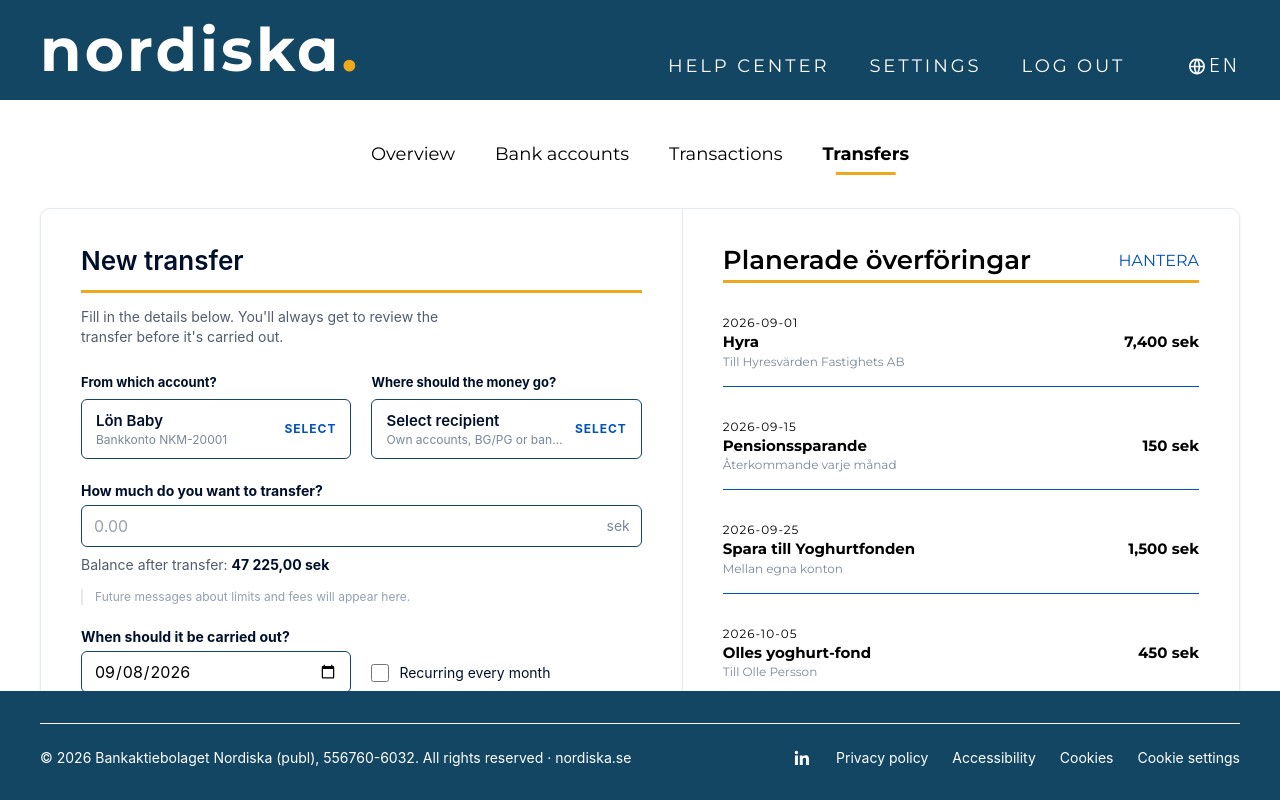
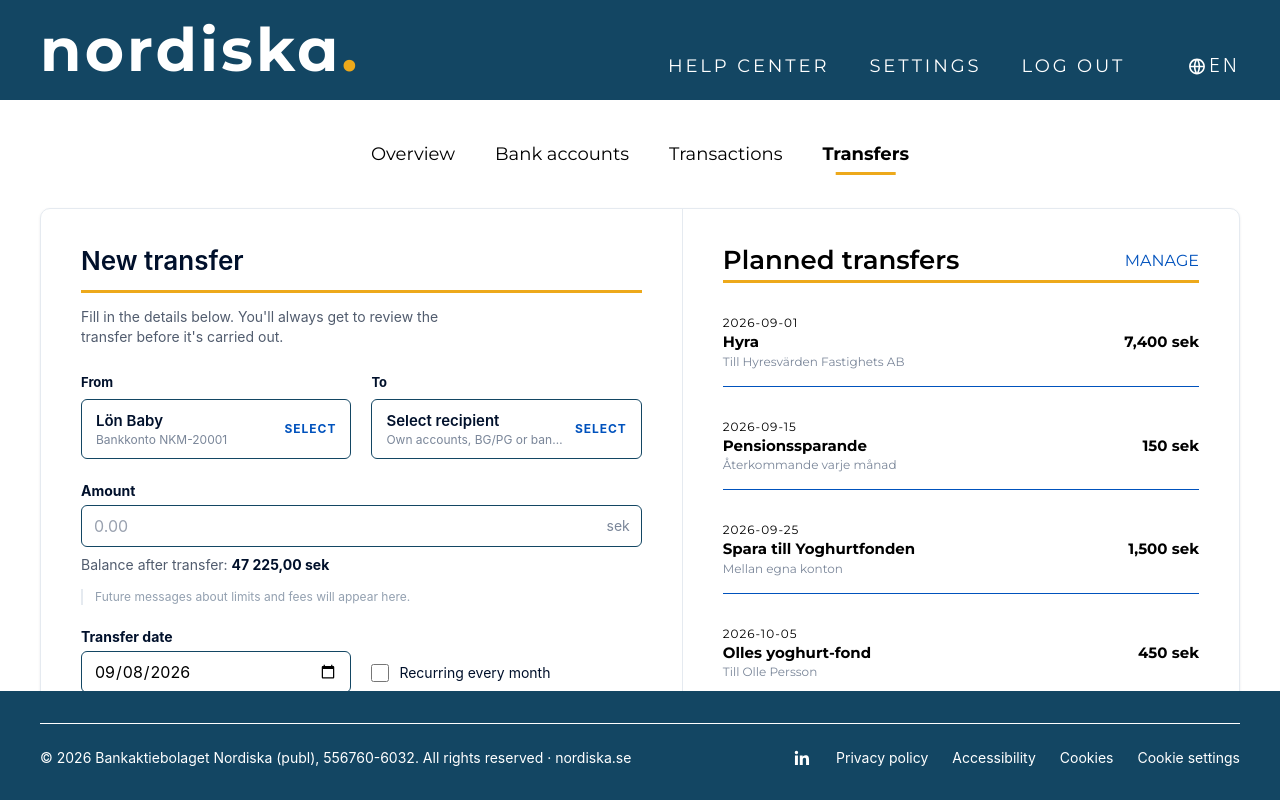
Before and after one commit to chas-challenge-2026/nordiska-team1, a React (Vite) app in the folder frontend/: page /transfer in a window 1280 px wide. Built offline with nearby package versions, Linux system fonts and the light colour scheme.

Commit message:
changes the text for all fields and made it so 'plannerade överföringar' now translates when language is changed

```diff
--- a/frontend/src/components/Table.tsx
+++ b/frontend/src/components/Table.tsx
@@ -1,3 +1,5 @@
+import { useTranslation } from "react-i18next";
+
 type TableProps = {
     tableType: "transaction" | "account" | "planned";
     children: React.ReactNode;
@@ -15,6 +17,8 @@ type TableProps = {
  */
 
 export default function Table({tableType, children, handleClick}: TableProps) {
+    const { t } = useTranslation();
+
     switch (tableType) {
         case "account":
             return (
@@ -30,8 +34,8 @@ export default function Table({tableType, children, handleClick}: TableProps) {
             return (
                 <div className="font-montserrat flex flex-col gap-8">
                     <div className="border-b-nordiska-orange border-b-3 flex justify-between">
-                        <h1 className="font-semibold text-[26px]">Planerade överföringar</h1>
-                        <button className="uppercase text-primary-blue hover:text-nordiska-blue" onClick={() => handleClick()}>hantera</button>
+                        <h1 className="font-semibold text-[26px]">{t("table.planned-transactions")}</h1>
+                        <button className="uppercase text-primary-blue hover:text-nordiska-blue" onClick={() => handleClick()}>{t("generic.handle")}</button>
                     </div>
                     {children}
                 </div>
--- a/frontend/src/i18n/locales/en.json
+++ b/frontend/src/i18n/locales/en.json
@@ -81,8 +81,8 @@
     "name-label-recurring": "Name the transfer",
     "name-placeholder": "E.g. Rent September",
     "default-name": "Transfer",
-    "from-label": "From which account?",
-    "to-label": "Where should the money go?",
+    "from-label": "From",
+    "to-label": "To",
     "select": "Select",
     "select-account-placeholder": "Select account",
     "select-recipient-placeholder": "Select recipient",
@@ -92,13 +92,13 @@
     "kind-external": "External",
     "kind-internal-help": "Between your own accounts",
     "kind-external-help": "Requires signing with BankID",
-    "amount-label": "How much do you want to transfer?",
+    "amount-label": "Amount",
     "amount-placeholder": "0.00",
     "amount-suffix": "sek",
     "amount-error": "Amount exceeds the balance on {{account}}",
     "balance-after": "Balance after transfer:",
     "reserved-notice": "Future messages about limits and fees will appear here.",
-    "date-label": "When should it be carried out?",
+    "date-label": "Transfer date",
     "recurring-label": "Recurring every month",
     "cta-submit": "Review transfer",
     "cta-hint-external": "You'll sign with BankID in the next step.",
@@ -121,8 +121,8 @@
     },
 
     "modal": {
-      "from-title": "From which account?",
-      "to-title": "Where should the money go?",
+      "from-title": "Choose Account",
+      "to-title": "Choose recipient",
       "search-placeholder": "Search by name",
       "group-own": "My accounts",
       "group-favorites": "Favorites / Recent",
--- a/frontend/src/i18n/locales/sv.json
+++ b/frontend/src/i18n/locales/sv.json
@@ -81,8 +81,8 @@
     "name-label-recurring": "Namnge överföringen",
     "name-placeholder": "T.ex. Hyra september",
     "default-name": "Överföring",
-    "from-label": "Från vilket konto?",
-    "to-label": "Vart ska pengarna?",
+    "from-label": "Från",
+    "to-label": "Till",
     "select": "Välj",
     "select-account-placeholder": "Välj konto",
     "select-recipient-placeholder": "Välj mottagare",
@@ -92,13 +92,13 @@
     "kind-external": "Externt",
     "kind-internal-help": "Mellan dina egna konton",
     "kind-external-help": "Kräver signering med BankID",
-    "amount-label": "Hur mycket vill du föra över?",
+    "amount-label": "Summa",
     "amount-placeholder": "0,00",
     "amount-suffix": "sek",
     "amount-error": "Belopp överstiger saldo på {{account}}",
     "balance-after": "Saldo efter överföring:",
     "reserved-notice": "Här visas framtida meddelanden om gränser och avgifter.",
-    "date-label": "När ska den genomföras?",
+    "date-label": "Överföringsdatum",
     "recurring-label": "Återkommande varje månad",
     "cta-submit": "Granska överföring",
     "cta-hint-external": "Du signerar med BankID i nästa steg.",
@@ -121,8 +121,8 @@
     },
 
     "modal": {
-      "from-title": "Från vilket konto?",
-      "to-title": "Vart ska pengarna?",
+      "from-title": "Välj konto?",
+      "to-title": "Välj mottagare",
       "search-placeholder": "Sök på namn",
       "group-own": "Mina konton",
       "group-favorites": "Favoriter / Senaste",
```
